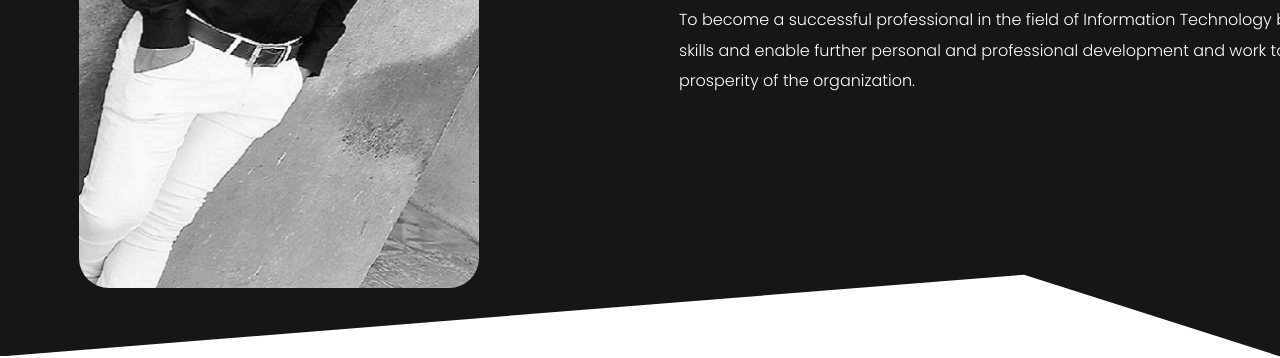
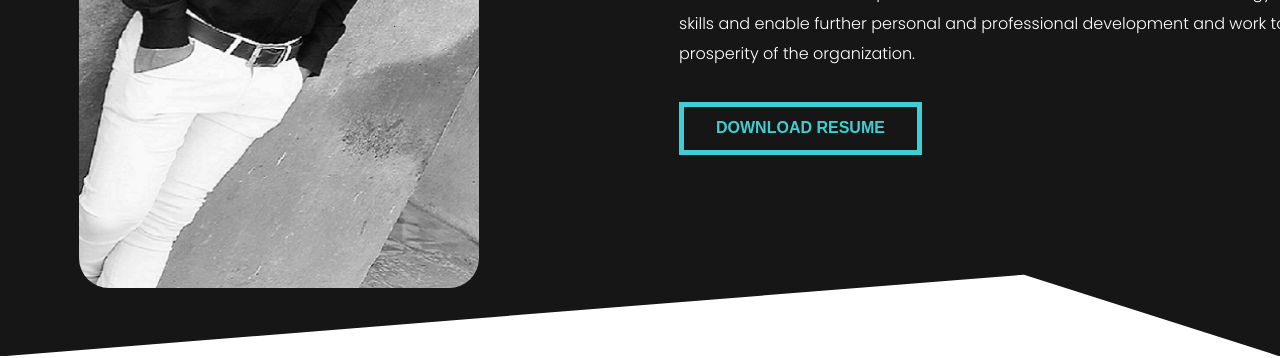
Before and after one commit to Piyush939-code/myportfolio, a plain HTML site: page index.html in a window 1280 px wide. Shown: the part 461-819 px from the top of the page. Drawn offline with nearby package versions, Linux system fonts and the light colour scheme.

Commit message:
recollect the button

```diff
--- a/index.html
+++ b/index.html
@@ -43,6 +43,7 @@
                 <p>To become a successful professional in the field of Information Technology  by utilizing my skills and enable  further personal and professional development and work towards the prosperity  of the organization.
         </p>
               <div>
+                             <button class="btn btn-secondary">DOWNLOAD RESUME </button>
 
               </div>
             </div>
```
